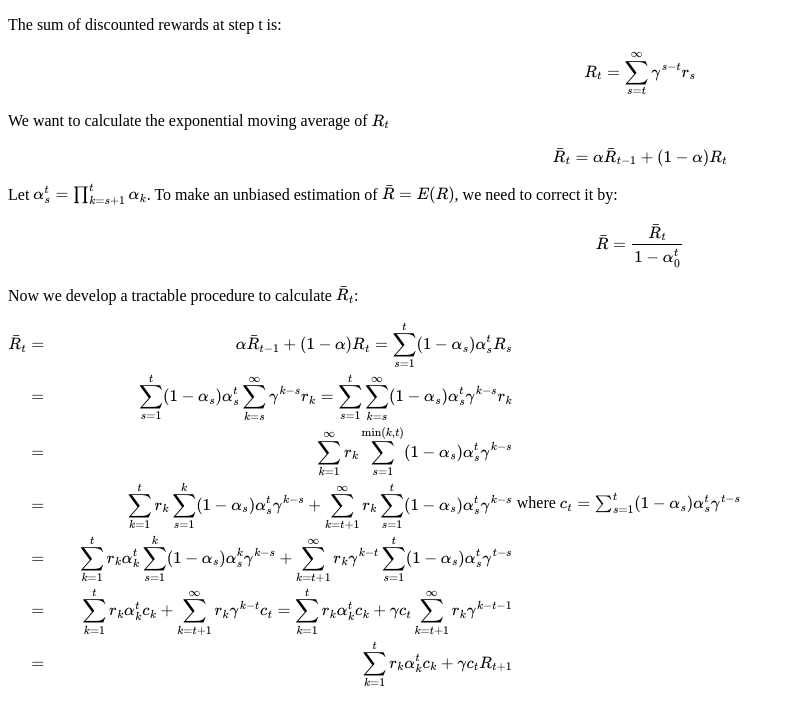
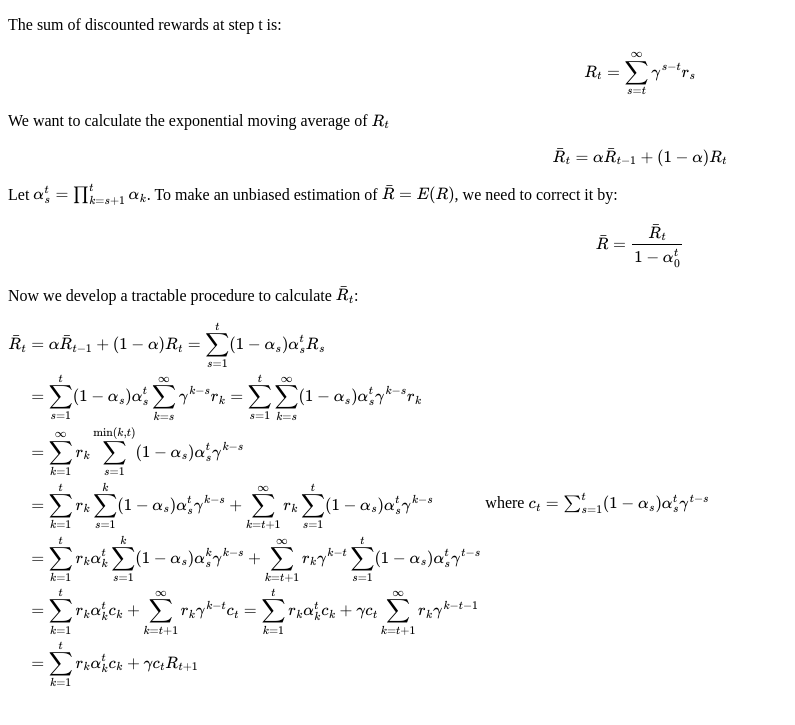
Before and after one commit to emailweixu/emailweixu.github.io, a Jekyll site: the page built from _posts/2019-02-04-moving-average-of-discounted_reward.md, in a window 1280 px wide. Shown: the top 725 px of the page, without its empty margins (0-795 px from the left). Built offline with Jekyll 4.4.1, drawn with Linux system fonts in a browser that asks for light colours; our own code applies the rules of GitHub Pages for plain Markdown files; formulas are drawn with MathJax 3.

Commit message:
Update 2019-02-04-moving-average-of-discounted_reward.md

```diff
--- a/_posts/2019-02-04-moving-average-of-discounted_reward.md
+++ b/_posts/2019-02-04-moving-average-of-discounted_reward.md
@@ -23,13 +23,13 @@ Now we develop a tractable procedure to calculate \\(\bar{R}_t\\):
 
 $$
 \begin{align}
-\bar{R}_t &=& \alpha \bar{R}_{t-1} + (1-\alpha) R_t = \sum_{s=1}^t (1-\alpha_s)\alpha_s^t R_s \\
-&=& \sum_{s=1}^t (1-\alpha_s)\alpha_s^t \sum_{k=s}^\infty \gamma^{k-s}r_k = \sum_{s=1}^t \sum_{k=s}^\infty (1-\alpha_s)\alpha_s^t \gamma^{k-s}r_k \\
-&=& \sum_{k=1}^\infty r_k \sum_{s=1}^{\min(k,t)} (1-\alpha_s)\alpha_s^t \gamma^{k-s} \\
-&=& \sum_{k=1}^t r_k \sum_{s=1}^k(1-\alpha_s) \alpha_s^t \gamma^{k-s} + \sum_{k=t+1}^\infty r_k \sum_{s=1}^t (1-\alpha_s)\alpha_s^t \gamma^{k-s}\\
-&=& \sum_{k=1}^t r_k \alpha_k^t\sum_{s=1}^k (1-\alpha_s)\alpha_s^k \gamma^{k-s} + \sum_{k=t+1}^\infty r_k\gamma^{k-t} \sum_{s=1}^t (1-\alpha_s)\alpha_s^t \gamma^{t-s}\\
-&=& \sum_{k=1}^t r_k \alpha_k^t c_k + \sum_{k=t+1}^\infty r_k\gamma^{k-t} c_t = \sum_{k=1}^t r_k \alpha_k^t c_k + \gamma c_t \sum_{k=t+1}^\infty r_k\gamma^{k-t-1} \\
-&=& \sum_{k=1}^t r_k \alpha_k^t c_k + \gamma c_t R_{t+1} \label{EqBarRt} \\
+\bar{R}_t &= \alpha \bar{R}_{t-1} + (1-\alpha) R_t = \sum_{s=1}^t (1-\alpha_s)\alpha_s^t R_s \\
+&= \sum_{s=1}^t (1-\alpha_s)\alpha_s^t \sum_{k=s}^\infty \gamma^{k-s}r_k = \sum_{s=1}^t \sum_{k=s}^\infty (1-\alpha_s)\alpha_s^t \gamma^{k-s}r_k \\
+&= \sum_{k=1}^\infty r_k \sum_{s=1}^{\min(k,t)} (1-\alpha_s)\alpha_s^t \gamma^{k-s} \\
+&= \sum_{k=1}^t r_k \sum_{s=1}^k(1-\alpha_s) \alpha_s^t \gamma^{k-s} + \sum_{k=t+1}^\infty r_k \sum_{s=1}^t (1-\alpha_s)\alpha_s^t \gamma^{k-s}\\
+&= \sum_{k=1}^t r_k \alpha_k^t\sum_{s=1}^k (1-\alpha_s)\alpha_s^k \gamma^{k-s} + \sum_{k=t+1}^\infty r_k\gamma^{k-t} \sum_{s=1}^t (1-\alpha_s)\alpha_s^t \gamma^{t-s}\\
+&= \sum_{k=1}^t r_k \alpha_k^t c_k + \sum_{k=t+1}^\infty r_k\gamma^{k-t} c_t = \sum_{k=1}^t r_k \alpha_k^t c_k + \gamma c_t \sum_{k=t+1}^\infty r_k\gamma^{k-t-1} \\
+&= \sum_{k=1}^t r_k \alpha_k^t c_k + \gamma c_t R_{t+1} \label{EqBarRt} \\
 \end{align}
 $$
 where
```
